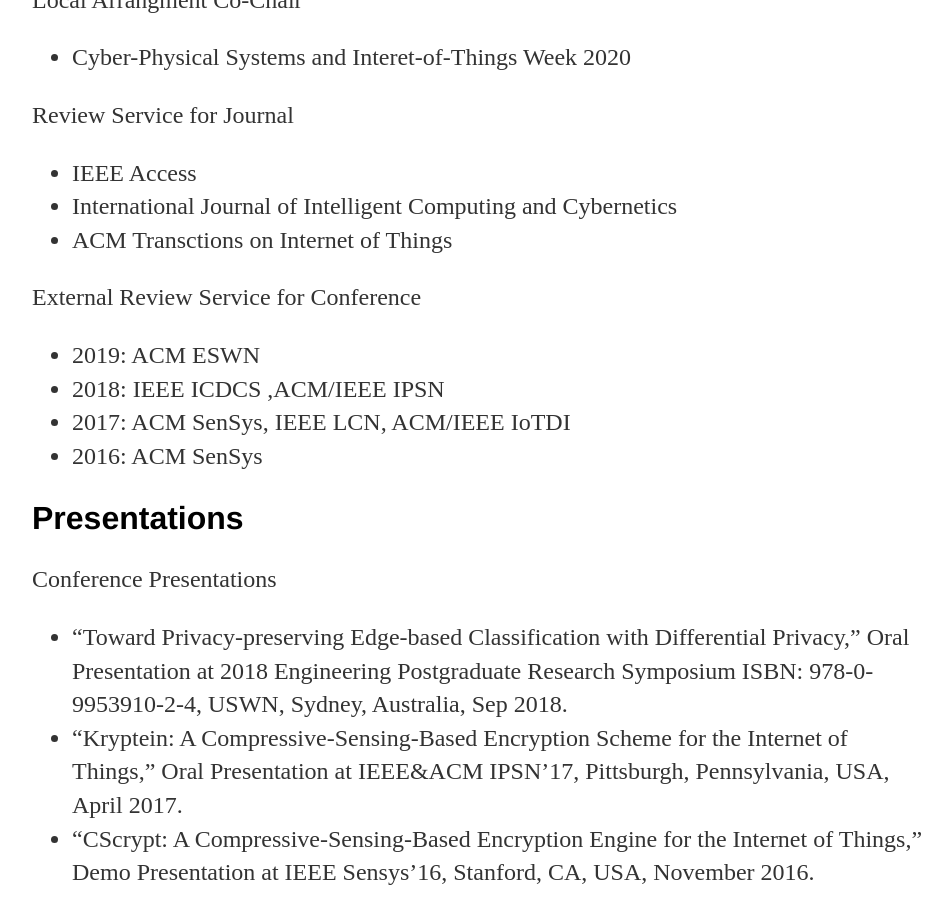
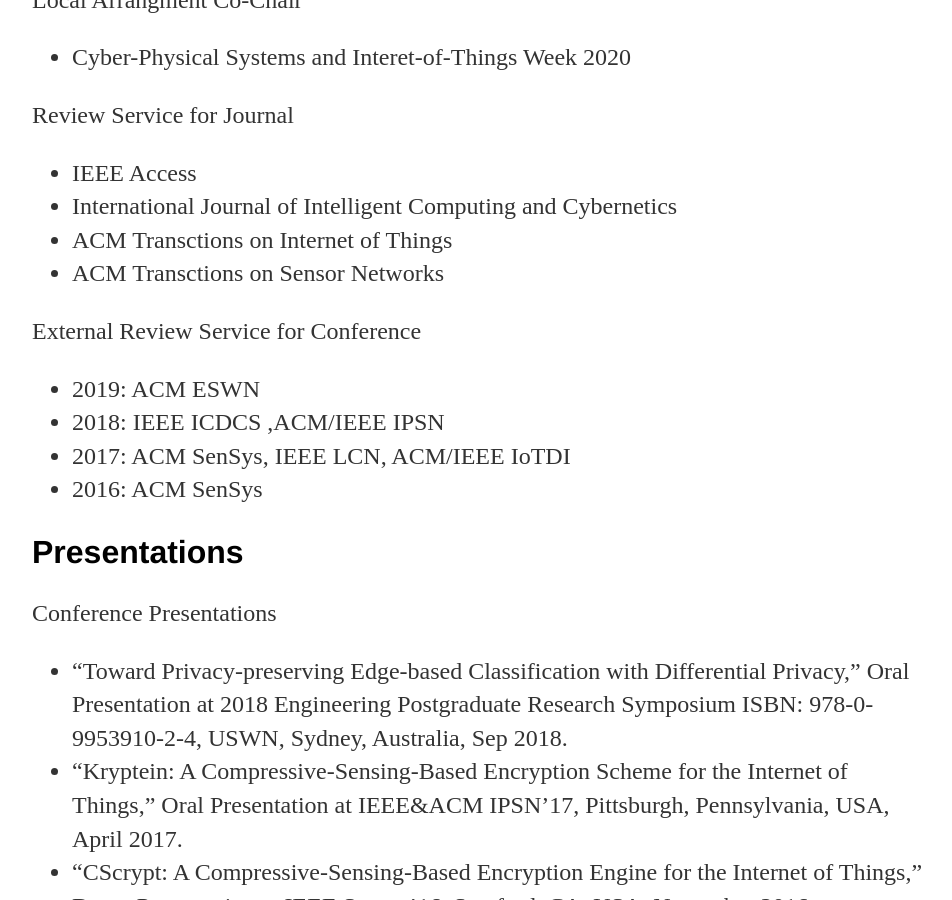
Before and after one commit to WanliXue/WanliXue.github.io, a Jekyll site: the page built from cv/index.html, in a window 1280 px wide and 900 px high, scrolled down 1600 px. Shown: the whole window, without its empty margins (160-1112 px from the left). Built offline with Jekyll 4.4.1, drawn with Linux system fonts in a browser that asks for light colours.

Commit message:
Update index.html

```diff
--- a/cv/index.html
+++ b/cv/index.html
@@ -78,6 +78,7 @@
 				<li>IEEE Access</li>
 				<li>International Journal of Intelligent Computing and Cybernetics </li>
 				<li>ACM Transctions on Internet of Things </li>
+				<li>ACM Transctions on Sensor Networks </li>
 				</ul>
 		</p>
 
```
